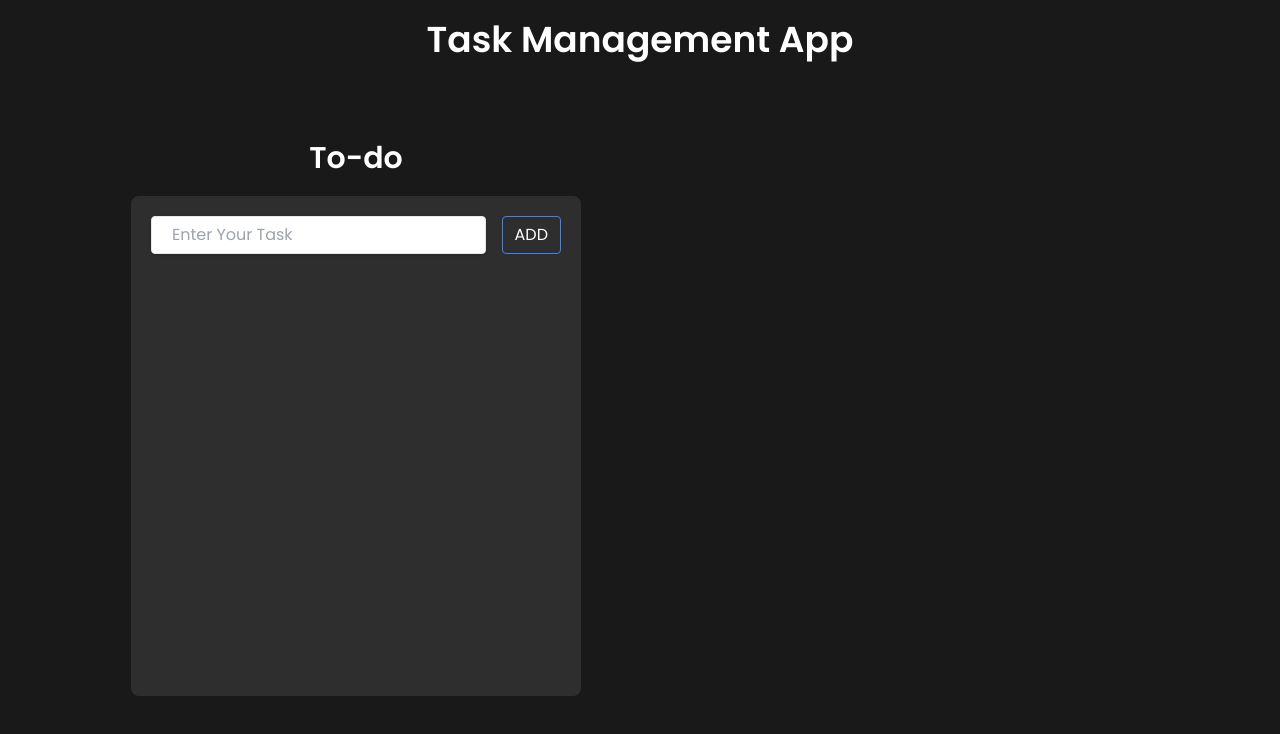
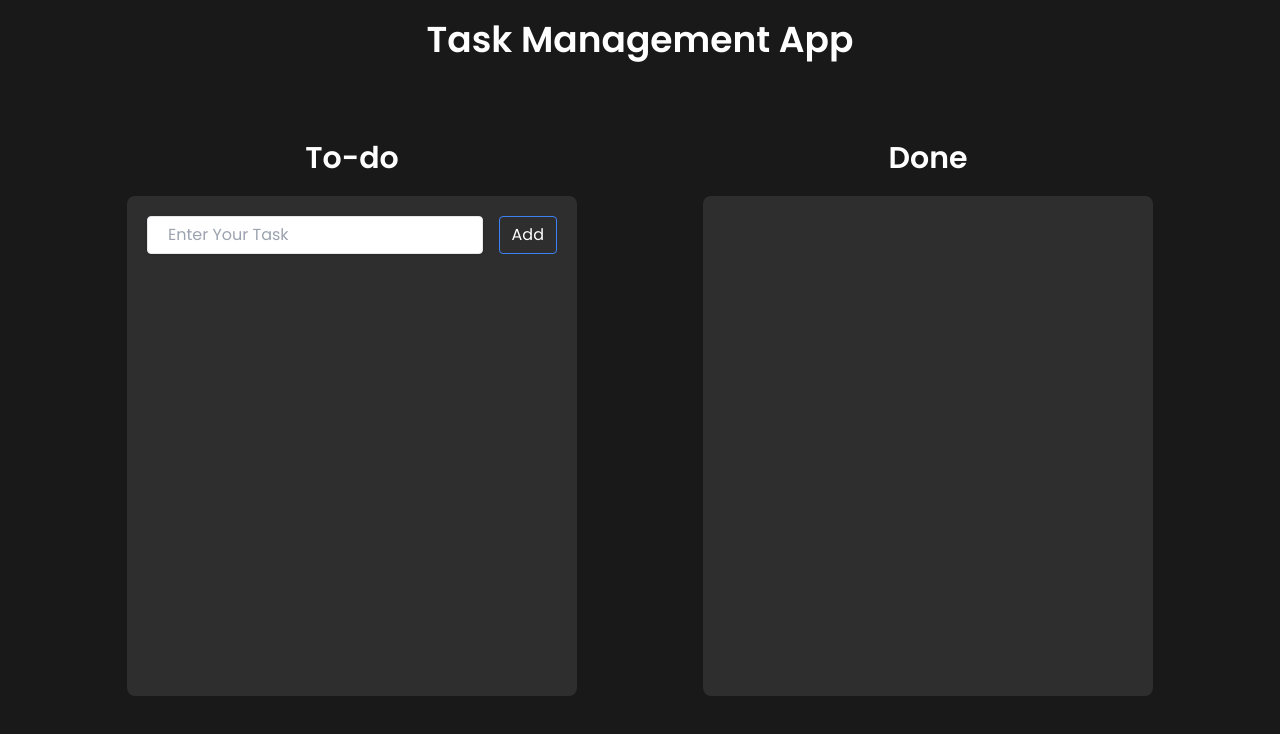
Before and after one commit to Abhijeet03s/Task-Management-App, a React (Vite) app: page / in a window 1280 px wide. Shown: the top 734 px of the page. Built offline with nearby package versions, Linux system fonts and the light colour scheme.

Commit message:
fixed some issues

```diff
--- a/src/App.jsx
+++ b/src/App.jsx
@@ -1,17 +1,21 @@
 import { useState, useRef } from "react"
-import { Form } from "./components/Form"
+import Form from "./components/Form"
+import Completed from "./components/Completed"
 
 export default function App() {
 
   const [userInput, setUserInput] = useState("")
   const [tasks, setTasks] = useState([])
   const [editTask, setEditTask] = useState(null)
+  // const [completed, setCompleted] = useState([])
   const inputFocus = useRef(null)
+  // console.log(inputFocus)
+
   return (
     <>
       <div className="max-w-full min-h-screen text-white text-center py-5 space-y-20 font-Poppins">
         <h1 className="text-4xl font-extrabold">Task Management App</h1>
-        <div className="grid grid-cols-2 place-items-center gap-4 px-20 ">
+        <div className="grid grid-cols-2 place-items-center px-36 gap-40">
           <div>
             <h1 className="text-3xl font-bold">To-do</h1>
             <Form
@@ -24,12 +28,17 @@ export default function App() {
               inputFocus={inputFocus}
             />
           </div>
-          {/* <div className="flex flex-col justify-center items-center">
+          <div className="flex flex-col justify-center items-center">
             <h1 className="text-3xl font-bold text-center">Done</h1>
-            <div className="w-[450px] flex flex-col items-start bg-[#2e2e2e] p-5 mt-5 rounded-lg">
+            <div className="w-[450px] min-h-[500px] flex flex-col items-start bg-[#2e2e2e] p-5 mt-5 rounded-lg">
+              <Completed
+                userInput={userInput}
+                setUserInput={setUserInput}
+                tasks={tasks}
+                setTasks={setTasks}
+              />
             </div>
-          </div> */}
-
+          </div>
         </div>
       </div>
     </>
--- /dev/null
+++ b/src/components/Completed.jsx
@@ -0,0 +1,8 @@
+export default function Completed() {
+
+    return (
+        <>
+
+        </>
+    )
+}
--- a/src/components/Form.jsx
+++ b/src/components/Form.jsx
@@ -3,7 +3,7 @@ import { List } from "./List"
 import { v4 as uuidv4 } from 'uuid';
 
 
-export const Form = ({ userInput, setUserInput, tasks, setTasks, editTask, setEditTask, inputFocus }) => {
+export default function Form({ userInput, setUserInput, tasks, setTasks, editTask, setEditTask, inputFocus }) {
 
     const handleChange = (e) => {
         setUserInput(e.target.value)
@@ -26,11 +26,15 @@ export const Form = ({ userInput, setUserInput, tasks, setTasks, editTask, setEd
 
     const handleSubmit = (e) => {
         e.preventDefault();
-        if (!editTask) {
-            setTasks([...tasks, { id: uuidv4(), title: userInput, completed: false }])
-            setUserInput("")
+        if (userInput === "") {
+            alert("Please enter the tasks")
         } else {
-            updateTask(editTask.id, userInput, editTask.completed)
+            if (!editTask) {
+                setTasks([...tasks, { id: uuidv4(), title: userInput, completed: false }])
+                setUserInput("")
+            } else {
+                updateTask(editTask.id, userInput, editTask.completed)
+            }
         }
     }
 
@@ -46,7 +50,7 @@ export const Form = ({ userInput, setUserInput, tasks, setTasks, editTask, setEd
                         ref={inputFocus}
                     />
                     <button className="bg-transparent hover:bg-blue-500 text-white hover:text-white py-1 px-3 border border-blue-500 hover:border-transparent rounded"
-                    >{editTask ? "OK" : "ADD"}</button>
+                    >{editTask ? "Save" : "Add"}</button>
                 </form>
                 <div className="my-4">
                     <List
--- a/src/components/List.jsx
+++ b/src/components/List.jsx
@@ -2,7 +2,6 @@ import React, { useRef } from 'react'
 import { FaEdit } from "react-icons/fa"
 import { MdTaskAlt } from "react-icons/md"
 import { MdDelete } from "react-icons/md"
-
 
 export const List = ({ tasks, setTasks, setEditTask, inputFocus }) => {
 
@@ -39,14 +38,14 @@ export const List = ({ tasks, setTasks, setEditTask, inputFocus }) => {
             value={todo.title}
             onChange={(e) => e.preventDefault()}
           />
-          <div className='p-2 text-black '>
-            <button className='p-2' onClick={() => handleEdit(todo)}>
-              <FaEdit color="green" />
-            </button>
+          <div className='flex items-center space-x-2 text-black mx-2 '>
             <button onClick={() => handleCompleted(todo)}>
               <MdTaskAlt color='blue' />
             </button>
-            <button className='p-2' onClick={() => handleDelete(todo)}>
+            <button onClick={() => handleEdit(todo)}>
+              <FaEdit color="green" />
+            </button>
+            <button onClick={() => handleDelete(todo)}>
               <MdDelete color='red' />
             </button>
           </div>
```
